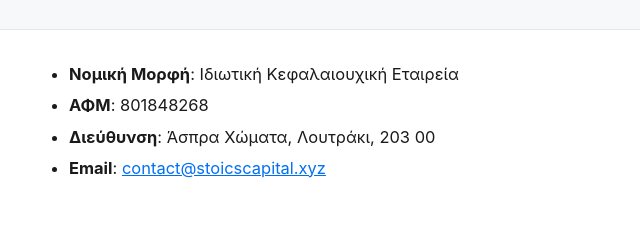
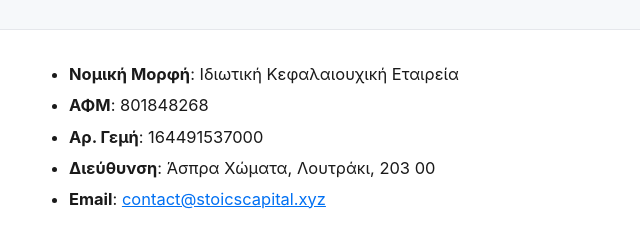
Before and after one commit to StoicsCapital/website, a plain HTML site: page greek.html in a window 1280 px wide. Shown: the part 155-402 px from the top of the page, without its empty margins (228-868 px from the left). Drawn offline with Linux system fonts and the light colour scheme; a web font is replaced by a local one.

Commit message:
Update greek.html

```diff
--- a/greek.html
+++ b/greek.html
@@ -25,6 +25,7 @@
 		<ul>
 			<li><strong>Νομική Μορφή</strong>: Ιδιωτική Κεφαλαιουχική Εταιρεία</li>
 			<li><strong>ΑΦΜ</strong>: 801848268</li>
+			<li><strong>Αρ. Γεμή</strong>: 164491537000</li>
 			<li><strong>Διεύθυνση</strong>: Άσπρα Χώματα, Λουτράκι, 203 00</li>
 			<li><strong>Email</strong>: <a href='mailt&#111;&#58;co%6&#69;&#116;act%40sto&#105;c&#115;%63a&#112;it&#97;l&#37;&#50;Ex%79%7&#65;'>contact&#64;s&#116;&#111;i&#99;&#115;capi&#116;al&#46;xyz</a></li>
 		</ul>
```
